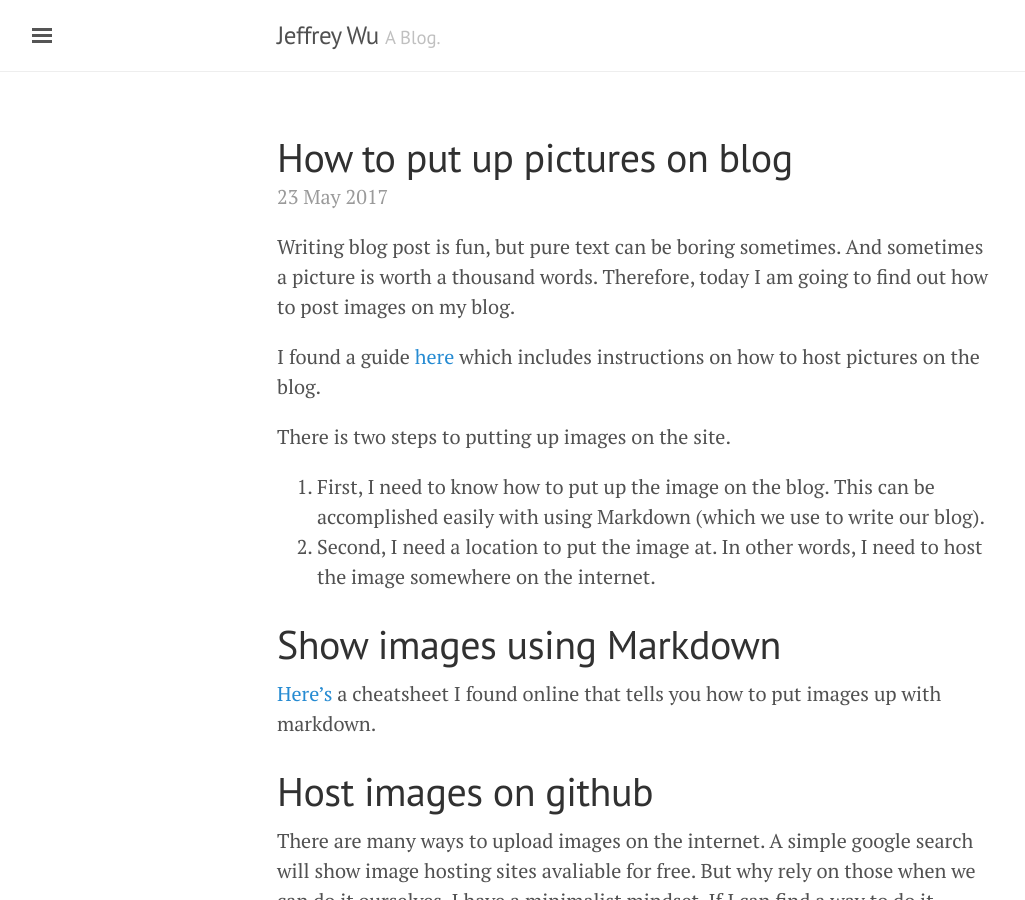
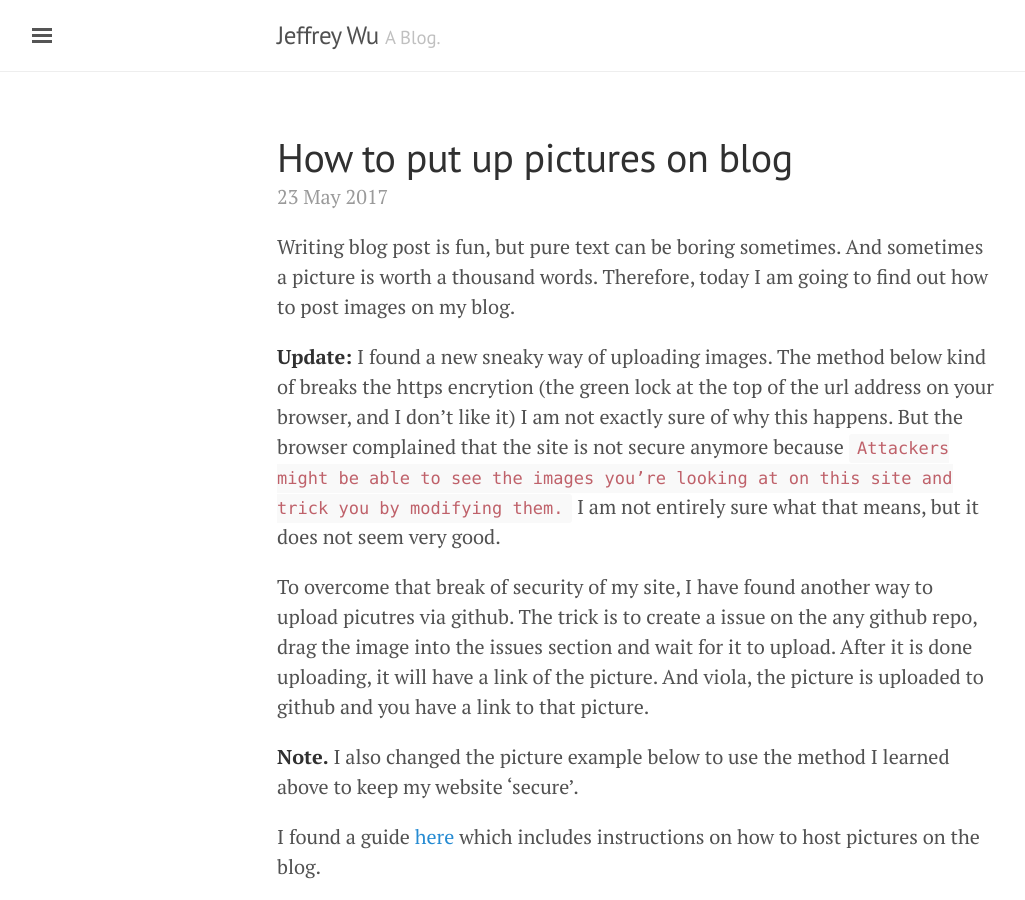
Before and after one commit to jeffreywu1996/jeffreywu1996.github.io, a Jekyll site: the page built from _posts/2017-05-23-pictures.md, in a window 1280 px wide and 900 px high. Shown: the whole window, without its empty margins (3-1028 px from the left). Built offline with Jekyll 4.4.1, drawn with Linux system fonts in a browser that asks for light colours.

Commit message:
Use issues trick to upload image to prevent breaking https security Fix styling issues

```diff
--- a/_posts/2017-05-23-pictures.md
+++ b/_posts/2017-05-23-pictures.md
@@ -5,16 +5,27 @@ title: How to put up pictures on blog
 
 Writing blog post is fun, but pure text can be boring sometimes. And sometimes a picture is worth a thousand words. Therefore, today I am going to find out how to post images on my blog.
 
+
+**Update:** I found a new sneaky way of uploading images.
+The method below kind of breaks the https encrytion (the green lock at the top of the url address on your browser, and I don't like it)
+I am not exactly sure of why this happens. But the browser complained that the site is not secure anymore because
+`Attackers might be able to see the images you’re looking at on this site and trick you by modifying them.` I am not entirely sure what that means, but it does not seem very good.
+
+To overcome that break of security of my site, I have found another way to upload picutres via github.
+The trick is to create a issue on the any github repo, drag the image into the issues section and wait for it to upload. After it is done uploading, it will have a link of the picture. And viola, the picture is uploaded to github and you have a link to that picture.
+
+**Note.** I also changed the picture example below to use the method I learned above to keep my website 'secure'.
+
 I found a guide [here](http://sgeos.github.io/github/jekyll/2016/08/30/adding_images_and_downloads_to_a_github_pages_jekyll_blog.html) which includes instructions on how to host pictures on the blog.
 
 There is two steps to putting up images on the site.
 1. First, I need to know how to put up the image on the blog. This can be accomplished easily with using Markdown (which we use to write our blog).
 2. Second, I need a location to put the image at. In other words, I need to host the image somewhere on the internet.
 
-# Show images using Markdown
+## Show images using Markdown
 [Here's](https://github.com/adam-p/markdown-here/wiki/Markdown-Cheatsheet#images) a cheatsheet I found online that tells you how to put images up with markdown.
 
-# Host images on github
+## Host images on github
 There are many ways to upload images on the internet. A simple google search will show image hosting sites avaliable for free. But why rely on those when we can do it ourselves. I have a minimalist mindset. If I can find a way to do it myself, then that will be the priority.
 
 Since this blog is hosted on github itself, I can create a folder within that repository hosted by github and thus have a directory on the internet where I can host things.
@@ -29,6 +40,6 @@ Now, using this link with markdown, we should be able to finally put the image o
 
 Let's try it. This is a picture of me last summer at Huis Ten Bosch. Let's see if it shows up.
 
-![Huis Ten Bosch]({{ site.url }}/assets/huis-ten-bosch.png)
+![Huis Ten Bosch](https://cloud.githubusercontent.com/assets/13981821/26394719/b15ab6f6-4022-11e7-8445-84774e468491.png)
 
 Vola! Success.
```
